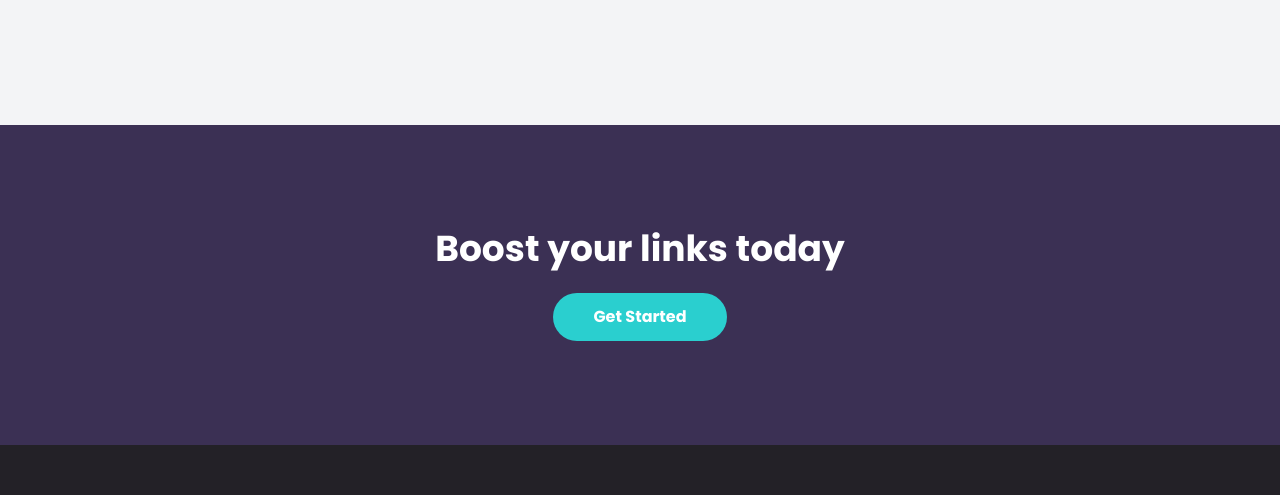
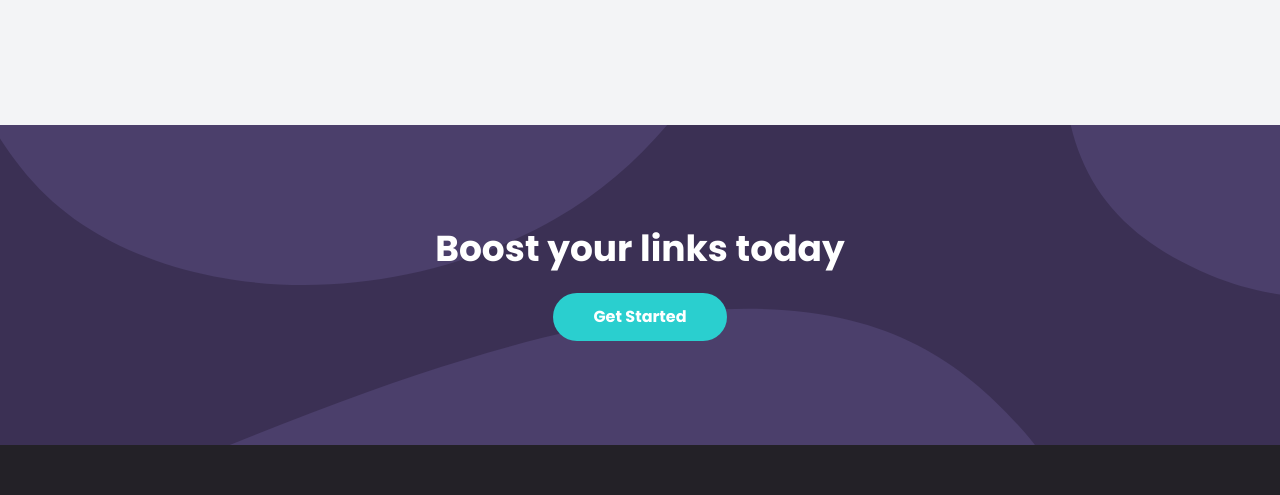
Before and after one commit to darkcohiba/Shortly-Project, a website built with webpack: page dist/index.html in a window 1280 px wide. Shown: the part 1795-2290 px from the top of the page. Built offline with nearby package versions, Linux system fonts and the light colour scheme.

Commit message:
chapter: footer

```diff
--- a/src/style.css
+++ b/src/style.css
@@ -1,3 +1,15 @@
 @tailwind base;
 @tailwind components;
 @tailwind utilities;
+
+
+
+#cta {
+    background-image: url('../dist/images/bg-boost-desktop.svg');
+    background-repeat: no-repeat;
+    background-size: cover;
+}
+
+.ficon:hover {
+    filter: invert(79%) sepia(61%) saturate(464%) hue-rotate(130deg) brightness(89%) contrast(85%)
+}
```
